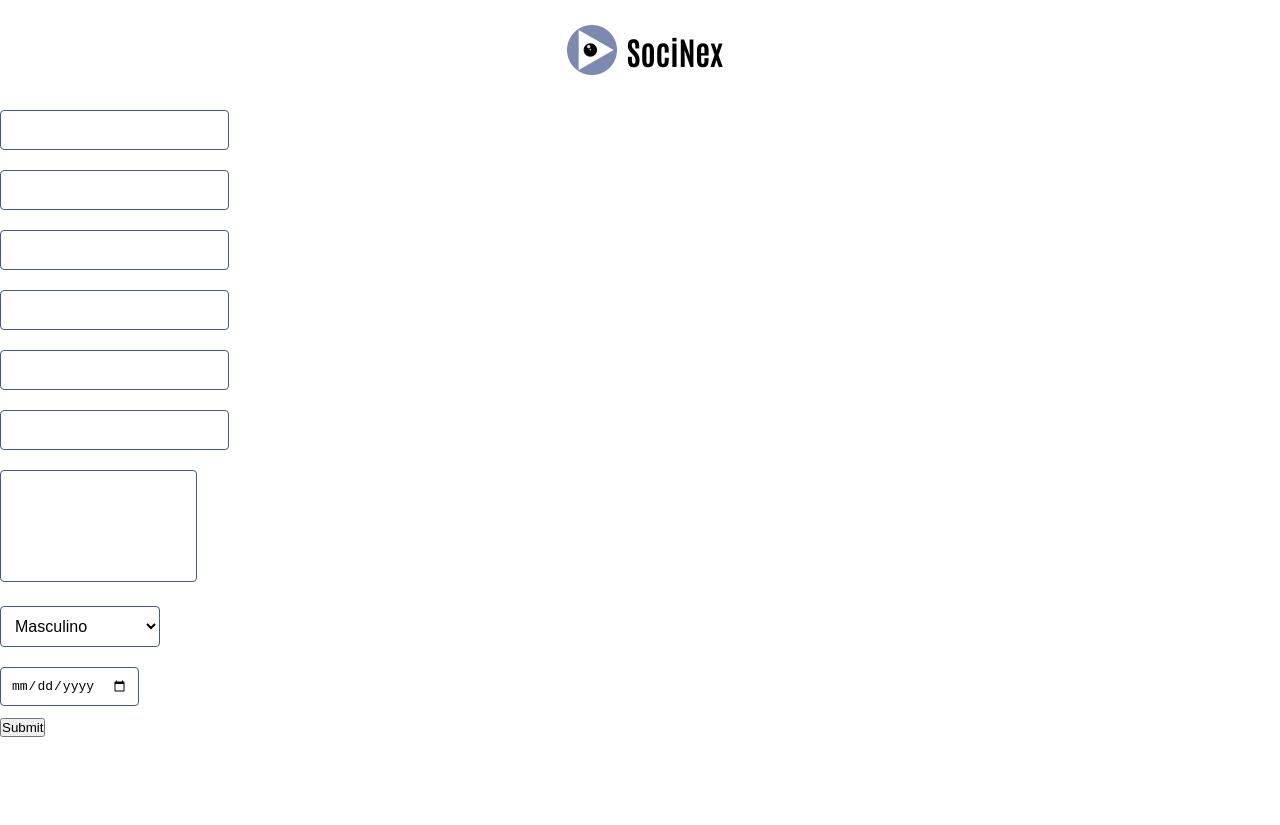
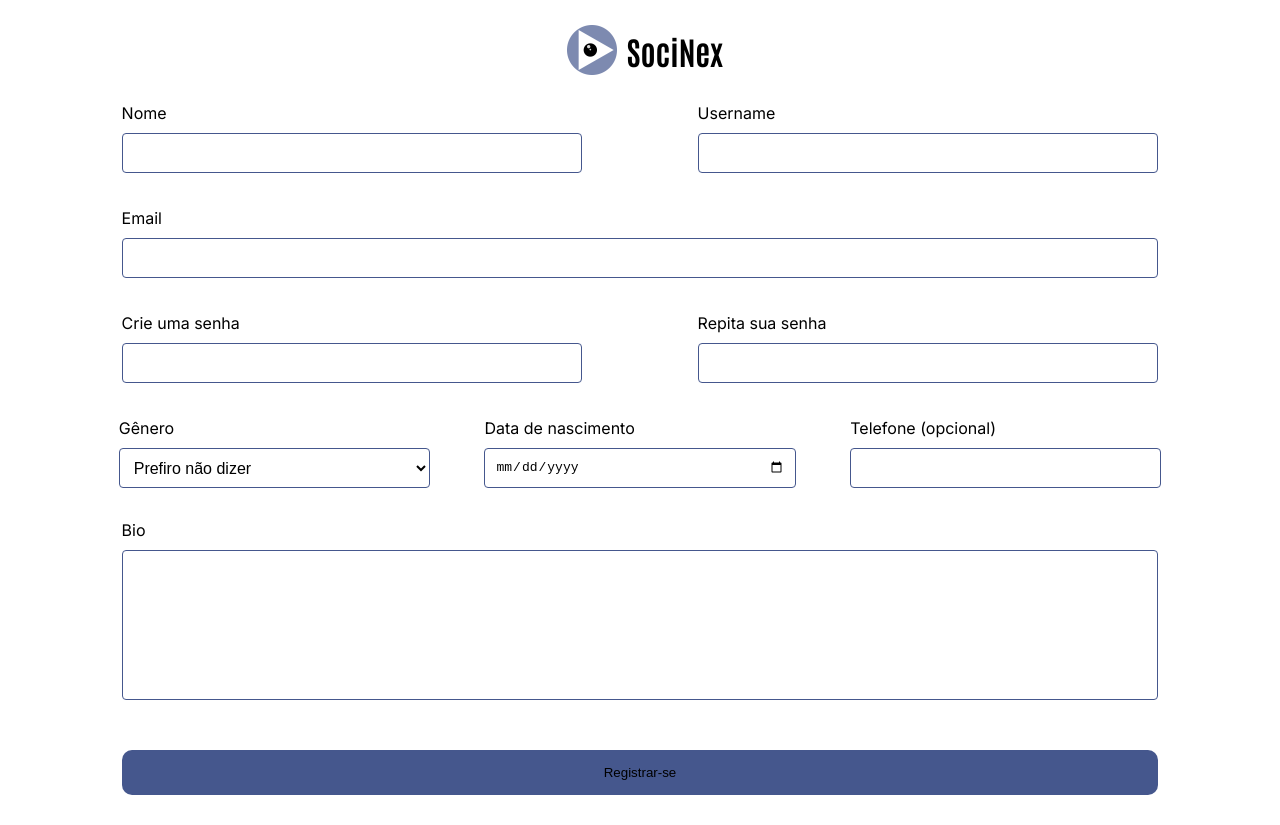
Before and after one commit to GonzagaGustavo/social-network, a Next.js app in the folder frontend/: page /register in a window 1280 px wide. Before the commit the page ends 800 px from the top, so only its background shows below. Built offline with nearby package versions, Linux system fonts and the light colour scheme.

Commit message:
register page design done.

```diff
--- a/frontend/src/app/register/form/form.module.scss
+++ b/frontend/src/app/register/form/form.module.scss
@@ -1,10 +1,75 @@
 .main {
+  display: grid;
+  justify-content: center;
+  grid-template-areas: "Names" "Email" "Passwords" "Optionals" "Bio" "Submit";
+  grid-template-columns: 90%;
+  grid-template-rows: 105px 105px 105px 105px 200px 105px;
+}
+.firstGrid {
+  grid-area: Names;
+  display: flex;
+  align-items: center;
+  justify-content: space-around;
+
+  .inputWrapper {
+    width: 40%;
+  }
+}
+
+.secondGrid {
+  grid-area: Email;
+  display: flex;
+  align-items: center;
+  justify-content: center;
+
+  .inputWrapper {
+    width: 90%;
+  }
+}
+
+.thirdGrid {
+  grid-area: Passwords;
+  display: flex;
+  align-items: center;
+  justify-content: space-around;
+
+  .inputWrapper {
+    width: 40%;
+  }
+}
+
+.fourthGrid {
+  grid-area: Optionals;
+  display: flex;
+  align-items: center;
+  justify-content: space-evenly;
+
+  .inputWrapper {
+    width: 27%;
+  }
+}
+
+.fifthGrid {
+  grid-area: Bio;
+  display: flex;
+  justify-content: center;
+
+  .inputWrapper {
+    width: 90%;
+    height: 100%;
+  }
 }
 
 .inputWrapper {
+  grid-template-rows: 20px 60px 20px;
+  position: relative;
+  display: grid;
+
   div {
     color: red;
     font-size: small;
+    position: absolute;
+    bottom: 0;
   }
 }
 
@@ -23,6 +88,7 @@
 }
 
 .textArea {
+  height: 150px;
   padding: 10px;
   border-radius: 4px;
   border: 1px solid var(--primary);
@@ -53,3 +119,24 @@
   outline: none !important;
   box-shadow: 0 0 8px 0 var(--primary);
 }
+
+.buttonWrapper {
+  grid-area: Submit;
+  display: flex;
+  justify-content: center;
+  align-items: center;
+}
+.button {
+  width: 90%;
+  padding: 15px;
+  border-radius: 10px;
+  text-align: center;
+  background-color: var(--primary);
+  border: none;
+  transition: all 0.18s ease-in-out;
+}
+.button:hover {
+  cursor: pointer;
+  transform: translateY(-0.5px) scale(1.02);
+  box-shadow: 0 0 8px 0 var(--primary);
+}
--- a/frontend/src/app/register/form/index.tsx
+++ b/frontend/src/app/register/form/index.tsx
@@ -10,6 +10,7 @@ import {
 } from "formik";
 import validation, { RegisterData, initialValues } from "./validation";
 import styles from "./form.module.scss";
+import Input from "./input";
 
 export default function Form() {
   const onSubmit = (values: RegisterData, e: FormikHelpers<RegisterData>) => {
@@ -26,67 +27,63 @@ export default function Form() {
     >
       {({ isSubmitting }) => (
         <FormikForm className={styles.main}>
-          <div className={styles.inputWrapper}>
-            <Field className={styles.input} type="text" name="name" />
-            <ErrorMessage name="name" component="div" />
+          <div className={styles.firstGrid}>
+            <Input name="name" label="Nome" />
+
+            <Input name="username" label="Username" />
           </div>
 
-          <div className={styles.inputWrapper}>
-            <Field className={styles.input} type="text" name="username" />
-            <ErrorMessage name="username" component="div" />
+          <div className={styles.secondGrid}>
+            <Input name="email" label="Email" />
           </div>
 
-          <div className={styles.inputWrapper}>
-            <Field className={styles.input} type="email" name="email" />
-            <ErrorMessage name="email" component="div" />
+          <div className={styles.thirdGrid}>
+            <Input name="password" type="password" label="Crie uma senha" />
+
+            <Input
+              name="repeatPassword"
+              type="password"
+              label="Repita sua senha"
+            />
           </div>
 
+          <div className={styles.fourthGrid}>
             <div className={styles.inputWrapper}>
-            <Field className={styles.input} type="password" name="password" />
-            <ErrorMessage name="password" component="div" />
-          </div>
-
-          <div className={styles.inputWrapper}>
-            <Field
-              className={styles.input}
-              type="password"
-              name="repeatPassword"
-            />
-            <ErrorMessage name="repeatPassword" component="div" />
-          </div>
-
-          <div className={styles.inputWrapper}>
-            <Field className={styles.input} type="text" name="phone" />
-            <ErrorMessage name="phone" component="div" />
-          </div>
-
-          <div className={styles.inputWrapper}>
-            <Field
-              className={styles.textArea}
-              component="textArea"
-              name="bio"
-              rows={6}
-            />
-            <ErrorMessage component="div" name="bio" />
-          </div>
-
-          <div className={styles.inputWrapper}>
+              <label>Gênero</label>
               <Field component="select" name="gender" className={styles.select}>
+                <option value="prefer not to say">Prefiro não dizer</option>
                 <option value="male">Masculino</option>
                 <option value="female">Feminino</option>
-              <option value="prefer not to say">Prefiro não dizer</option>
               </Field>
               <ErrorMessage name="gender" component="div" />
             </div>
 
-          <div className={styles.inputWrapper}>
-            <Field className={styles.input} type="date" name="birthday" />
-            <ErrorMessage name="birthday" component="div" />
+            <Input name="birthday" type="date" label="Data de nascimento" />
+
+            <Input name="phone" label="Telefone (opcional)" />
           </div>
 
-          <button type="submit" disabled={isSubmitting}>
-            Submit
+          <div className={styles.fifthGrid}>
+            <div className={styles.inputWrapper}>
+              <label>Bio</label>
+              <Field
+                className={styles.textArea}
+                component="textarea"
+                name="bio"
+              />
+              <ErrorMessage component="div" name="bio" />
+            </div>
+          </div>
+
+          <div className={styles.buttonWrapper}>
+            <button
+              type="submit"
+              className={styles.button}
+              disabled={isSubmitting}
+            >
+              Registrar-se
             </button>
+          </div>
         </FormikForm>
       )}
     </Formik>
--- /dev/null
+++ b/frontend/src/app/register/form/input/index.tsx
@@ -0,0 +1,19 @@
+import React from "react";
+import styles from "../form.module.scss";
+import { ErrorMessage, Field } from "formik";
+
+type Props = {
+  name: string;
+  label: string;
+  type?: string;
+};
+
+export default function Input({ name, label, type }: Props) {
+  return (
+    <div className={styles.inputWrapper}>
+      <label>{label}</label>
+      <Field className={styles.input} type={type ? type : "text"} name={name} />
+      <ErrorMessage name={name} component="div" />
+    </div>
+  );
+}
```
Also changed, not shown: 1 other file (tests, documents, lock files or other folders). Lines whose indentation alone changed are shown as unchanged.
